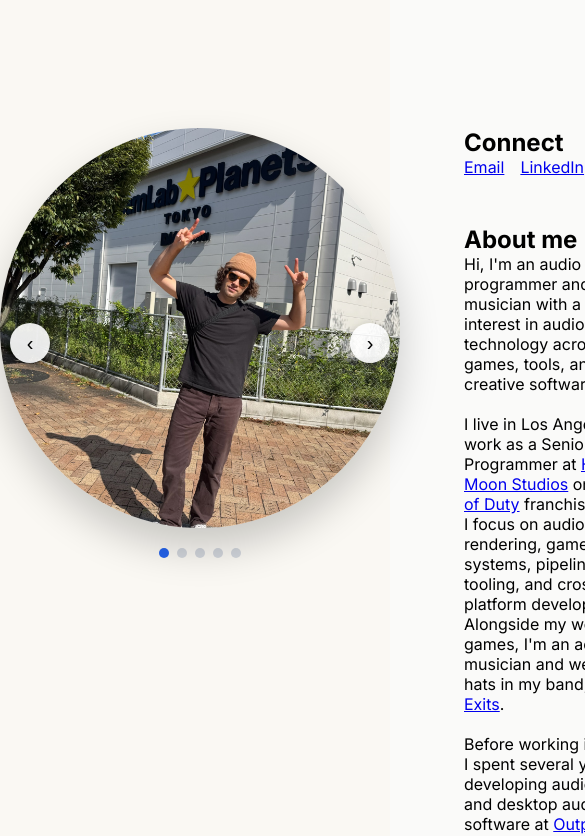
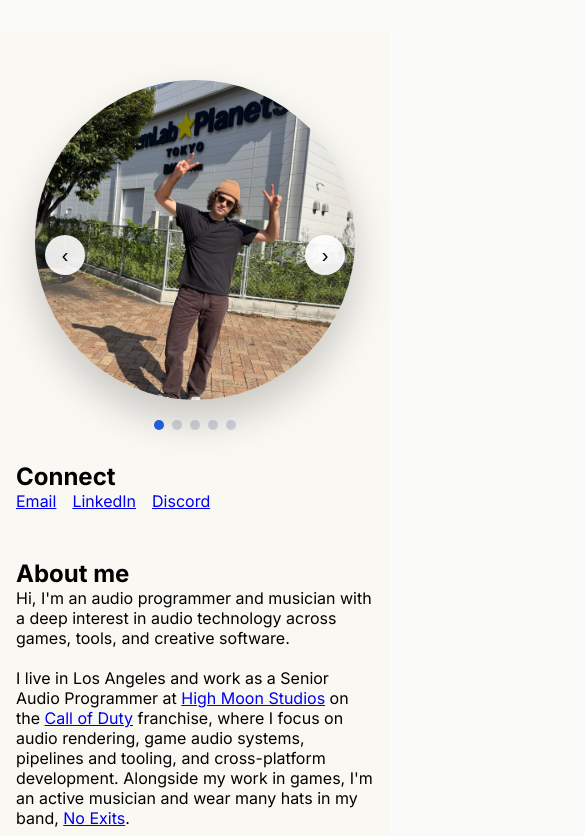
Before and after one commit to collinschupman/collinschupman.github.io, a Next.js app: page / in a window 390 px wide. Shown: the top 836 px of the page, 585 px wide, since content can reach past the window. Built offline with nearby package versions, Linux system fonts and the light colour scheme.

Commit message:
Add mobile responsive design and fix image positioning

```diff
--- a/src/app/globals.css
+++ b/src/app/globals.css
@@ -50,3 +50,109 @@ a[href^="#"] {
   scrollbar-color: #c4c4b0 #fafaf9;
   scrollbar-width: thin;
 }
+/* Responsive Hero Grid */
+.hero-grid {
+  display: grid;
+  grid-template-columns: 400px 1fr;
+  gap: 4rem;
+  align-items: start;
+}
+
+.profile-container {
+  position: relative;
+  width: 400px;
+}
+
+.profile-image {
+  width: 400px;
+  height: 400px;
+}
+
+/* Section Dividers */
+.section-divider {
+  padding: 0 6rem;
+}
+
+@media (max-width: 1024px) {
+  .hero-grid {
+    grid-template-columns: 300px 1fr;
+    gap: 3rem;
+  }
+
+  .profile-container {
+    width: 300px;
+  }
+
+  .profile-image {
+    width: 300px;
+    height: 300px;
+  }
+
+  .section-divider {
+    padding: 0 3rem;
+  }
+}
+
+@media (max-width: 768px) {
+  .hero-grid {
+    grid-template-columns: 1fr;
+    gap: 2rem;
+    justify-items: center;
+  }
+
+  .profile-container {
+    width: min(400px, 90vw);
+  }
+
+  .profile-image {
+    width: min(400px, 90vw);
+    height: min(400px, 90vw);
+  }
+
+  .section-divider {
+    padding: 0 1.5rem;
+  }
+}
+
+@media (max-width: 480px) {
+  .profile-container {
+    width: min(320px, 85vw);
+  }
+
+  .profile-image {
+    width: min(320px, 85vw);
+    height: min(320px, 85vw);
+  }
+}
+/* Mobile Typography and Spacing */
+@media (max-width: 768px) {
+  /* Reduce heading sizes on mobile */
+  section h2 {
+    font-size: 1.875rem !important; /* 30px */
+  }
+
+  /* Reduce section spacing on mobile */
+  section {
+    padding-top: 4rem !important;
+    padding-bottom: 4rem !important;
+    margin-top: 3rem !important;
+  }
+
+  /* Reduce padding on containers */
+  .mx-auto.px-6 {
+    padding-left: 1rem;
+    padding-right: 1rem;
+  }
+}
+
+@media (max-width: 480px) {
+  section h2 {
+    font-size: 1.5rem !important; /* 24px */
+  }
+
+  section {
+    padding-top: 3rem !important;
+    padding-bottom: 3rem !important;
+    margin-top: 2rem !important;
+  }
+}
--- a/src/app/page.tsx
+++ b/src/app/page.tsx
@@ -17,12 +17,12 @@ export default function Home() {
   return (
     <div className="text-black min-h-screen" style={{ backgroundColor: '#FAF8F3' }}>
       {/* Hero Section */}
-      <section className="mx-auto px-6 pb-32" style={{ maxWidth: '1280px', paddingTop: '8rem' }}>
-        <div style={{ display: 'grid', gridTemplateColumns: '400px 1fr', gap: '4rem', alignItems: 'start' }}>
-          <div style={{ position: 'relative', width: '400px' }}>
+      <section className="mx-auto px-6 pb-32" style={{ maxWidth: '1280px', paddingTop: 'clamp(2rem, 10vw, 8rem)' }}>
+        <div className="hero-grid">
+          <div className="profile-container">
             <div
-              className="relative overflow-hidden flex-shrink-0"
-              style={{ width: '400px', height: '400px', borderRadius: '50%', boxShadow: '0 20px 40px rgba(0, 0, 0, 0.2)' }}
+              className="relative overflow-hidden flex-shrink-0 profile-image"
+              style={{ borderRadius: '50%', boxShadow: '0 20px 40px rgba(0, 0, 0, 0.2)' }}
             >
               <img
                 src={profileImages[currentProfileIndex]}
@@ -30,7 +30,7 @@ export default function Home() {
                 className="w-full h-full object-cover"
                 style={{
                   transition: 'opacity 0.3s ease-in-out',
-                  objectPosition: currentProfileIndex === 1 ? 'center 30%' : 'center center'
+                  objectPosition: 'center center'
                 }}
               />
             </div>
@@ -111,7 +111,7 @@ export default function Home() {
           <div>
             <div style={{ marginBottom: '3rem' }}>
               <h2 className="text-2xl font-bold mb-4">Connect</h2>
-              <div style={{ display: 'flex', gap: '1rem' }}>
+              <div style={{ display: 'flex', gap: '1rem', flexWrap: 'wrap' }}>
                 <a href="mailto:collinschupman@gmail.com" className="hover:opacity-70 transition text-blue-600 hover:text-blue-800 hover:underline" title="Email">
                   Email
                 </a>
@@ -148,7 +148,7 @@ export default function Home() {
       </section>
 
       {/* Section Divider */}
-      <div className="mx-auto" style={{ maxWidth: '1280px', padding: '0 6rem' }}>
+      <div className="mx-auto section-divider" style={{ maxWidth: '1280px' }}>
         <div style={{ height: '1px', background: 'linear-gradient(to right, transparent, #e5e7eb 20%, #e5e7eb 80%, transparent)' }}></div>
       </div>
 
@@ -161,7 +161,7 @@ export default function Home() {
       </section>
 
       {/* Section Divider */}
-      <div className="mx-auto" style={{ maxWidth: '1280px', padding: '0 6rem' }}>
+      <div className="mx-auto section-divider" style={{ maxWidth: '1280px' }}>
         <div style={{ height: '1px', background: 'linear-gradient(to right, transparent, #e5e7eb 20%, #e5e7eb 80%, transparent)' }}></div>
       </div>
 
@@ -174,7 +174,7 @@ export default function Home() {
       </section>
 
       {/* Section Divider */}
-      <div className="mx-auto" style={{ maxWidth: '1280px', padding: '0 6rem' }}>
+      <div className="mx-auto section-divider" style={{ maxWidth: '1280px' }}>
         <div style={{ height: '1px', background: 'linear-gradient(to right, transparent, #e5e7eb 20%, #e5e7eb 80%, transparent)' }}></div>
       </div>
 
@@ -187,7 +187,7 @@ export default function Home() {
       </section>
 
       {/* Section Divider */}
-      <div className="mx-auto" style={{ maxWidth: '1280px', padding: '0 6rem' }}>
+      <div className="mx-auto section-divider" style={{ maxWidth: '1280px' }}>
         <div style={{ height: '1px', background: 'linear-gradient(to right, transparent, #e5e7eb 20%, #e5e7eb 80%, transparent)' }}></div>
       </div>
 
@@ -253,7 +253,7 @@ export default function Home() {
       </section>
 
       {/* Section Divider */}
-      <div className="mx-auto" style={{ maxWidth: '1280px', padding: '0 6rem' }}>
+      <div className="mx-auto section-divider" style={{ maxWidth: '1280px' }}>
         <div style={{ height: '1px', background: 'linear-gradient(to right, transparent, #e5e7eb 20%, #e5e7eb 80%, transparent)' }}></div>
       </div>
 
--- a/src/components/ActivitiesGrid.tsx
+++ b/src/components/ActivitiesGrid.tsx
@@ -35,7 +35,12 @@ const activities = [
 
 export default function ActivitiesGrid() {
   return (
-    <div style={{ display: 'grid', gridTemplateColumns: 'repeat(auto-fill, 280px)', gap: '2rem', justifyContent: 'center' }}>
+    <div style={{
+      display: 'grid',
+      gridTemplateColumns: 'repeat(auto-fill, minmax(min(280px, 100%), 1fr))',
+      gap: '2rem',
+      justifyContent: 'center'
+    }}>
       {activities.map((activity, index) => (
         <ActivityCard key={index} {...activity} />
       ))}
--- a/src/components/MusicGrid.tsx
+++ b/src/components/MusicGrid.tsx
@@ -70,7 +70,12 @@ const music = [
 
 export default function MusicGrid() {
   return (
-    <div style={{ display: 'grid', gridTemplateColumns: 'repeat(auto-fill, 280px)', gap: '2rem', justifyContent: 'center' }}>
+    <div style={{
+      display: 'grid',
+      gridTemplateColumns: 'repeat(auto-fill, minmax(min(280px, 100%), 1fr))',
+      gap: '2rem',
+      justifyContent: 'center'
+    }}>
       {music.map((item, index) => (
         <MusicCard key={index} {...item} />
       ))}
--- a/src/components/Navigation.tsx
+++ b/src/components/Navigation.tsx
@@ -1,27 +1,85 @@
+'use client'
+
+import { useState } from 'react'
 import Link from 'next/link'
 
 export default function Navigation() {
+  const [isMenuOpen, setIsMenuOpen] = useState(false)
+
   return (
     <nav className="sticky top-0 z-50 bg-black/90 backdrop-blur-md border-b border-slate-800">
       <div className="max-w-6xl mx-auto px-6 py-4 flex items-center justify-between">
         <Link href="/" className="text-2xl font-bold text-transparent bg-clip-text bg-gradient-to-r from-blue-400 to-purple-500">
           Collin Schupman
         </Link>
-        <div className="flex gap-8">
+
+        {/* Desktop Navigation */}
+        <div className="hidden md:flex gap-8">
           <Link href="#projects" className="text-gray-300 hover:text-white transition">
             Projects
           </Link>
-          <Link href="#experience" className="text-gray-300 hover:text-white transition">
-            Experience
+          <Link href="#activities" className="text-gray-300 hover:text-white transition">
+            Activities
           </Link>
-          <Link href="#skills" className="text-gray-300 hover:text-white transition">
-            Skills
+          <Link href="#music" className="text-gray-300 hover:text-white transition">
+            Music
           </Link>
-          <Link href="#contact" className="text-gray-300 hover:text-white transition">
-            Contact
+          <Link href="#press" className="text-gray-300 hover:text-white transition">
+            Press
           </Link>
         </div>
+
+        {/* Mobile Menu Button */}
+        <button
+          onClick={() => setIsMenuOpen(!isMenuOpen)}
+          className="md:hidden text-gray-300 hover:text-white transition p-2"
+          aria-label="Toggle menu"
+        >
+          <svg className="w-6 h-6" fill="none" stroke="currentColor" viewBox="0 0 24 24">
+            {isMenuOpen ? (
+              <path strokeLinecap="round" strokeLinejoin="round" strokeWidth={2} d="M6 18L18 6M6 6l12 12" />
+            ) : (
+              <path strokeLinecap="round" strokeLinejoin="round" strokeWidth={2} d="M4 6h16M4 12h16M4 18h16" />
+            )}
+          </svg>
+        </button>
       </div>
+
+      {/* Mobile Menu */}
+      {isMenuOpen && (
+        <div className="md:hidden bg-black/95 border-t border-slate-800">
+          <div className="px-6 py-4 flex flex-col gap-4">
+            <Link
+              href="#projects"
+              className="text-gray-300 hover:text-white transition py-2"
+              onClick={() => setIsMenuOpen(false)}
+            >
+              Projects
+            </Link>
+            <Link
+              href="#activities"
+              className="text-gray-300 hover:text-white transition py-2"
+              onClick={() => setIsMenuOpen(false)}
+            >
+              Activities
+            </Link>
+            <Link
+              href="#music"
+              className="text-gray-300 hover:text-white transition py-2"
+              onClick={() => setIsMenuOpen(false)}
+            >
+              Music
+            </Link>
+            <Link
+              href="#press"
+              className="text-gray-300 hover:text-white transition py-2"
+              onClick={() => setIsMenuOpen(false)}
+            >
+              Press
+            </Link>
+          </div>
+        </div>
+      )}
     </nav>
   )
 }
--- a/src/components/ProjectsGrid.tsx
+++ b/src/components/ProjectsGrid.tsx
@@ -102,7 +102,12 @@ const projects = [
 
 export default function ProjectsGrid() {
   return (
-    <div style={{ display: 'grid', gridTemplateColumns: 'repeat(auto-fill, 280px)', gap: '2rem', justifyContent: 'center' }}>
+    <div style={{
+      display: 'grid',
+      gridTemplateColumns: 'repeat(auto-fill, minmax(min(280px, 100%), 1fr))',
+      gap: '2rem',
+      justifyContent: 'center'
+    }}>
       {projects.map((project, index) => (
         <ProjectCard key={index} {...project} />
       ))}
```
